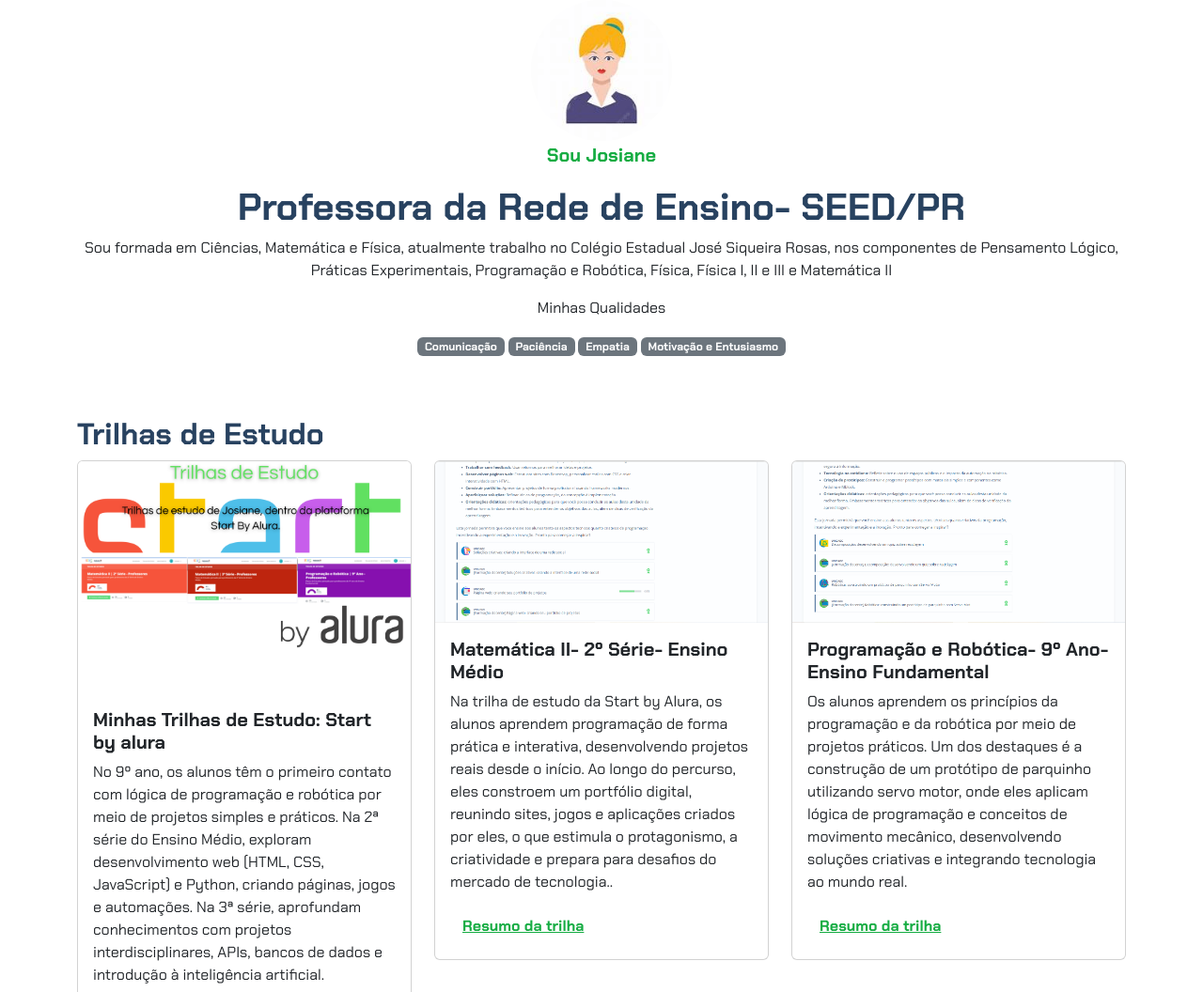
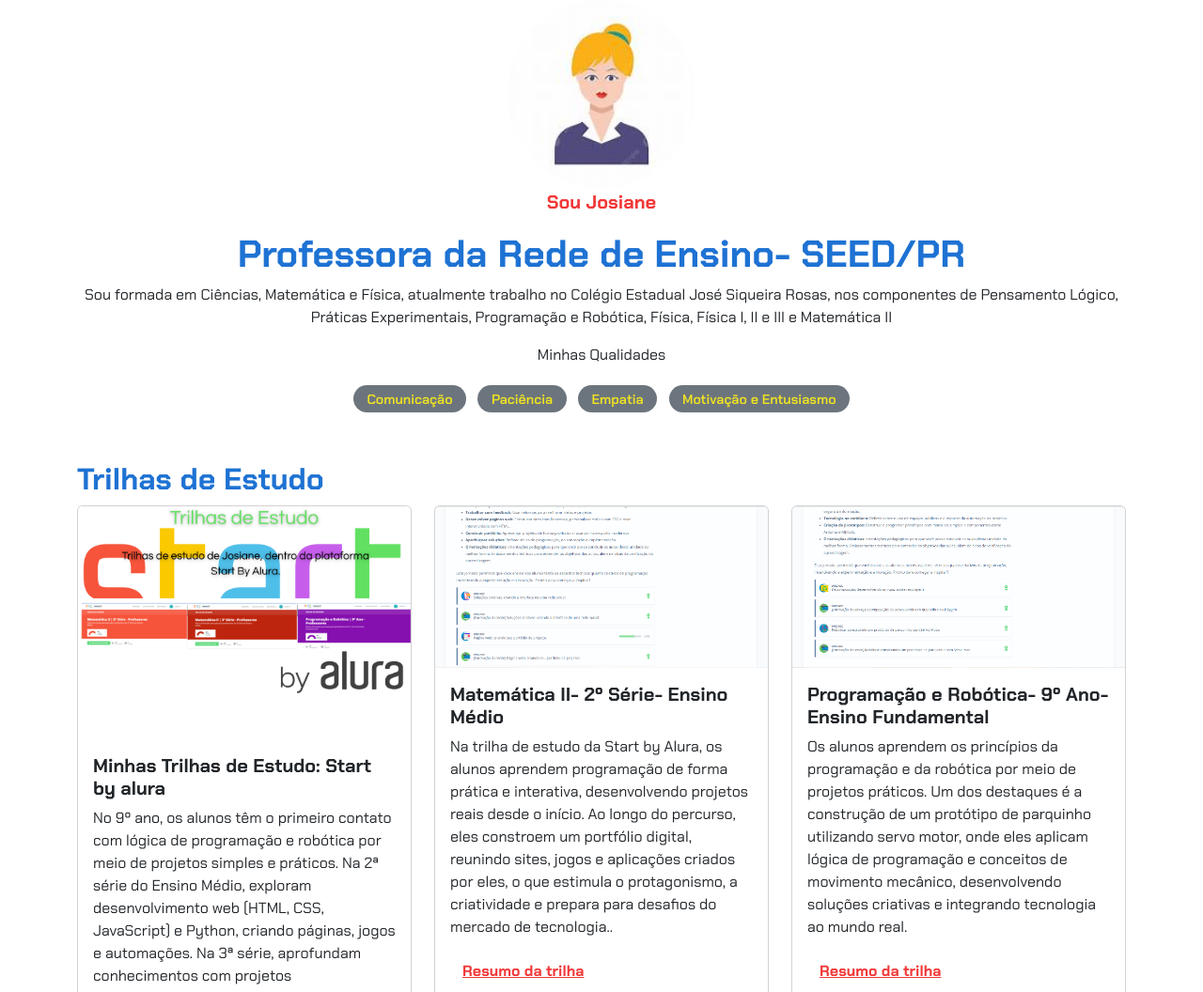
Before and after one commit to josianeruiz1976/Portif-lio, a plain HTML site: page index.html in a window 1280 px wide. Shown: the top 1056 px of the page at 94% size. Drawn offline with nearby package versions, Linux system fonts and the light colour scheme.

Commit message:
Add files via upload

```diff
--- a/index.html
+++ b/index.html
@@ -11,7 +11,7 @@
 
 <body>
     <header class="container text-center">
-        <img src="img/avatar-perfil.png" alt="avatar da Josiane" class="rounded-circle" width="150" height="150" srcset="">
+        <img src="img/avatar-perfil.png" alt="avatar da Josiane" class="rounded-circle" width="200" height="200" srcset="">
         <p class="lead">Sou Josiane</p>
         <h1>Professora da Rede de Ensino- SEED/PR</h1>
         <p>Sou formada em Ciências, Matemática e Física, atualmente trabalho no Colégio Estadual José Siqueira Rosas, nos componentes de
--- a/style.css
+++ b/style.css
@@ -2,8 +2,9 @@
 
 :root {
     --cor-principal: #1c5eec;
-    --cor-secundaria: #284260;
-    --cor-destaque: #15ac42;
+    --cor-secundaria: #1e72d3;
+    --cor-destaque: #f13737;
+
 }
 
 body {
@@ -12,12 +13,12 @@ body {
 
 h1, h2, h5 {
     color: var(--cor-secundaria);
-    font-weight: 700;
+    font-weight: 800;
 }
 
 .lead, .btn-link {
     color: var(--cor-destaque);
-    font-weight: 700;
+    font-weight: 800;
 }
 
 a, .btn-link:hover {
@@ -27,3 +28,18 @@ a, .btn-link:hover {
 a:hover{
     color: var(--cor-destaque);
 }
+.bg-secondary {
+    background-color: var(--cor-principal);
+    color: rgb(241, 228, 33);
+    font-weight: 600;
+    padding: 0.5em 1em;
+    margin: 0.3em;
+    border-radius: 1em;
+    font-size: 0.9rem;
+    display: inline-block;
+    transition: background-color 0.3s ease;
+}
+    .bg-secondary:hover {
+        background-color: var(--cor-destaque);
+        color: #7318db;
+    }
```
